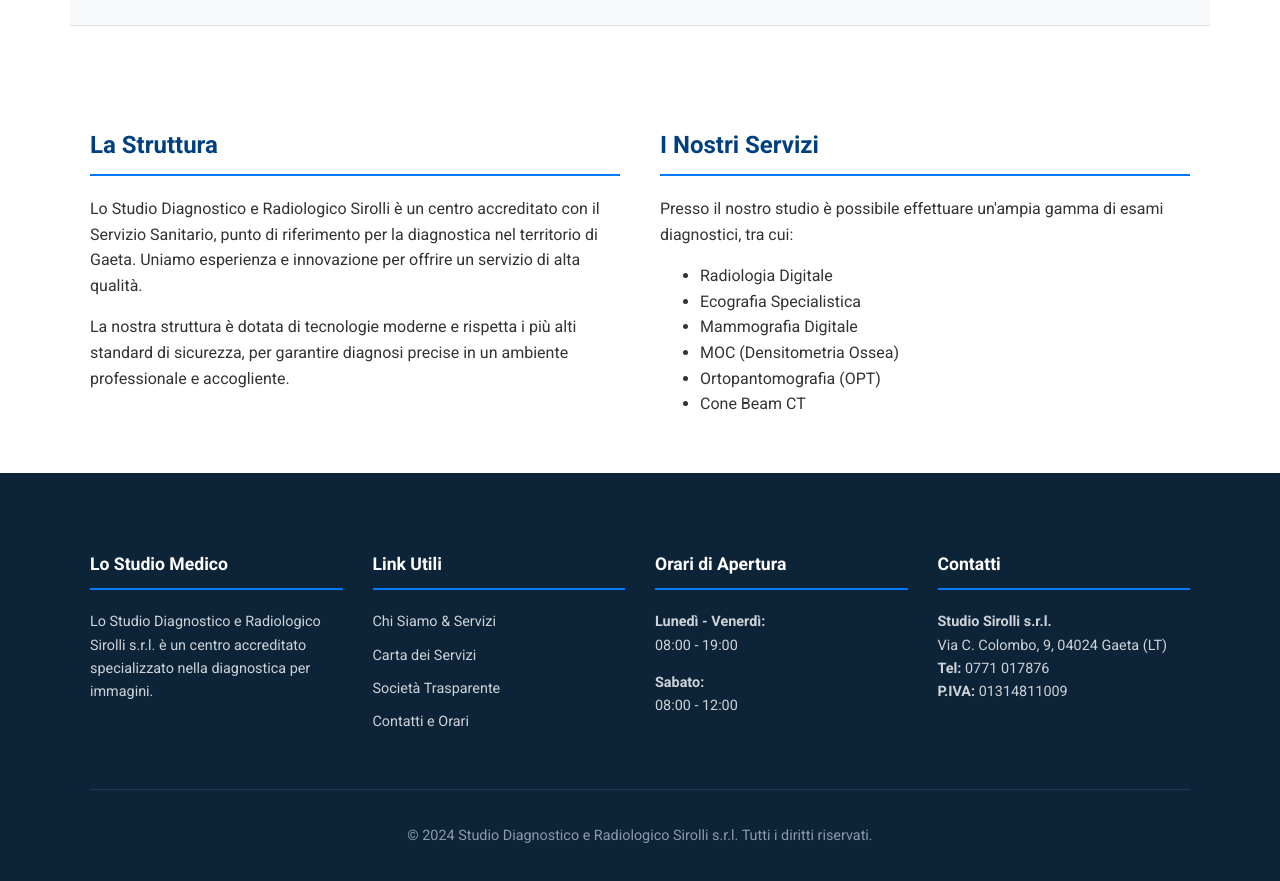
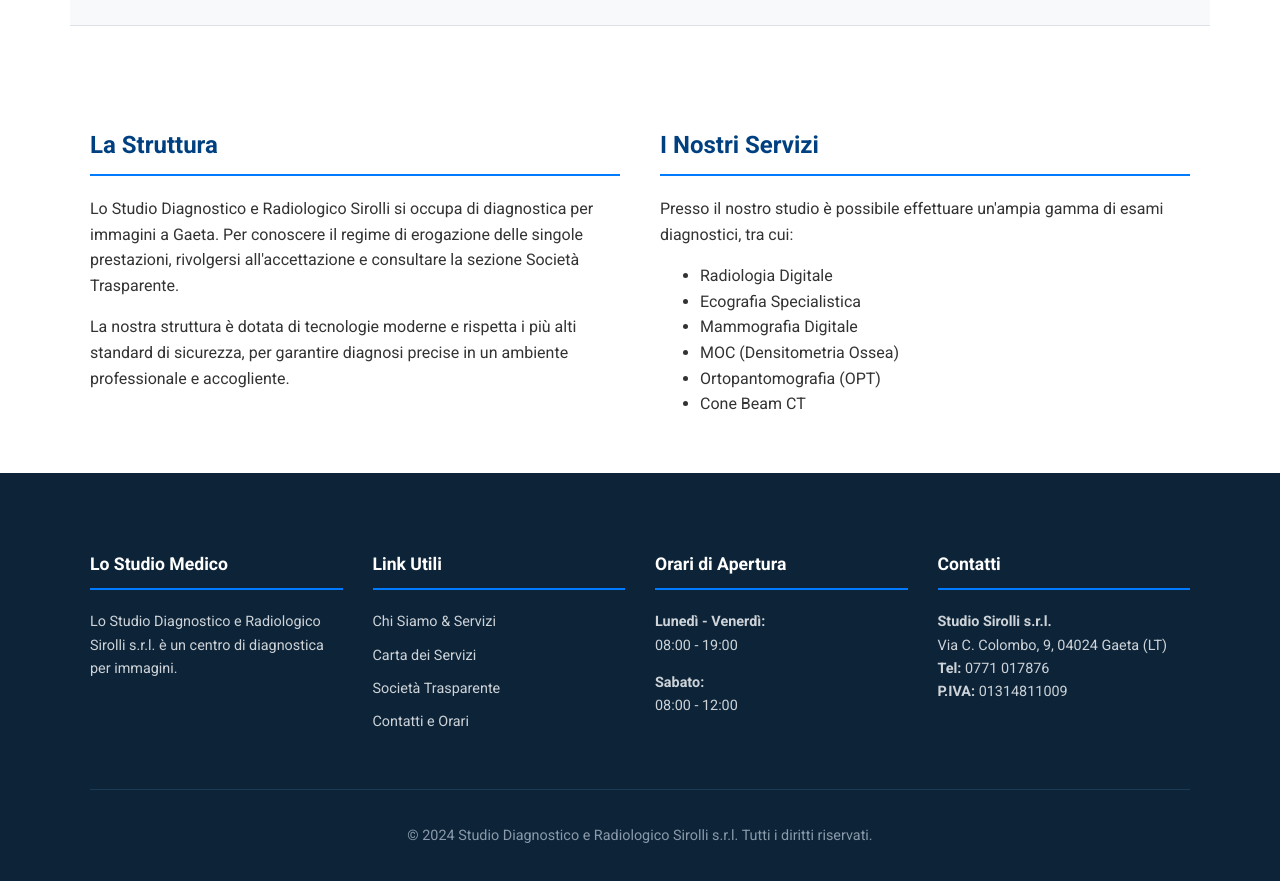
Before and after one commit to centrodiagnosticosirolli/gaeta, a plain HTML site: page chi-siamo.html in a window 1280 px wide. Shown: the part 181-1062 px from the top of the page. Drawn offline with Linux system fonts and the light colour scheme.

Commit message:
Audit: evita indicazioni generiche di accreditamento in attesa di verifica dei titoli vigenti

```diff
--- a/chi-siamo.html
+++ b/chi-siamo.html
@@ -57,7 +57,7 @@
         <div class="two-column-layout container">
             <div class="column">
                 <h2>La Struttura</h2>
-                <p>Lo Studio Diagnostico e Radiologico Sirolli è un centro accreditato con il Servizio Sanitario, punto di riferimento per la diagnostica nel territorio di Gaeta. Uniamo esperienza e innovazione per offrire un servizio di alta qualità.</p>
+                <p>Lo Studio Diagnostico e Radiologico Sirolli si occupa di diagnostica per immagini a Gaeta. Per conoscere il regime di erogazione delle singole prestazioni, rivolgersi all'accettazione e consultare la sezione Società Trasparente.</p>
                 <p>La nostra struttura è dotata di tecnologie moderne e rispetta i più alti standard di sicurezza, per garantire diagnosi precise in un ambiente professionale e accogliente.</p>
             </div>
             <div class="column">
@@ -78,7 +78,7 @@
     <footer>
         <div class="container">
             <div class="footer-grid">
-                <div class="footer-column"><h3>Lo Studio Medico</h3><p>Lo Studio Diagnostico e Radiologico Sirolli s.r.l. è un centro accreditato specializzato nella diagnostica per immagini.</p></div>
+                <div class="footer-column"><h3>Lo Studio Medico</h3><p>Lo Studio Diagnostico e Radiologico Sirolli s.r.l. è un centro di diagnostica per immagini.</p></div>
                 <div class="footer-column"><h3>Link Utili</h3><ul><li><a href="chi-siamo.html">Chi Siamo & Servizi</a></li><li><a href="carta-dei-servizi.html">Carta dei Servizi</a></li><li><a href="societa-trasparente.html">Società Trasparente</a></li><li><a href="contatti.html">Contatti e Orari</a></li></ul></div>
                 <div class="footer-column"><h3>Orari di Apertura</h3><p><strong>Lunedì - Venerdì:</strong><br>08:00 - 19:00</p><p><strong>Sabato:</strong><br>08:00 - 12:00</p></div>
                 <div class="footer-column"><h3>Contatti</h3><p><strong>Studio Sirolli s.r.l.</strong><br>Via C. Colombo, 9, 04024 Gaeta (LT)<br><strong>Tel:</strong> 0771 017876<br><strong>P.IVA:</strong> 01314811009</p></div>
```
